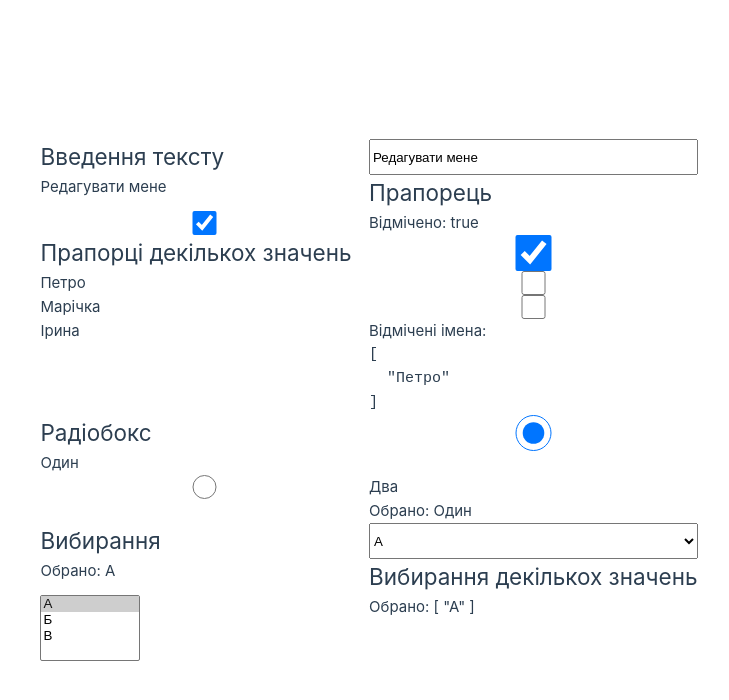
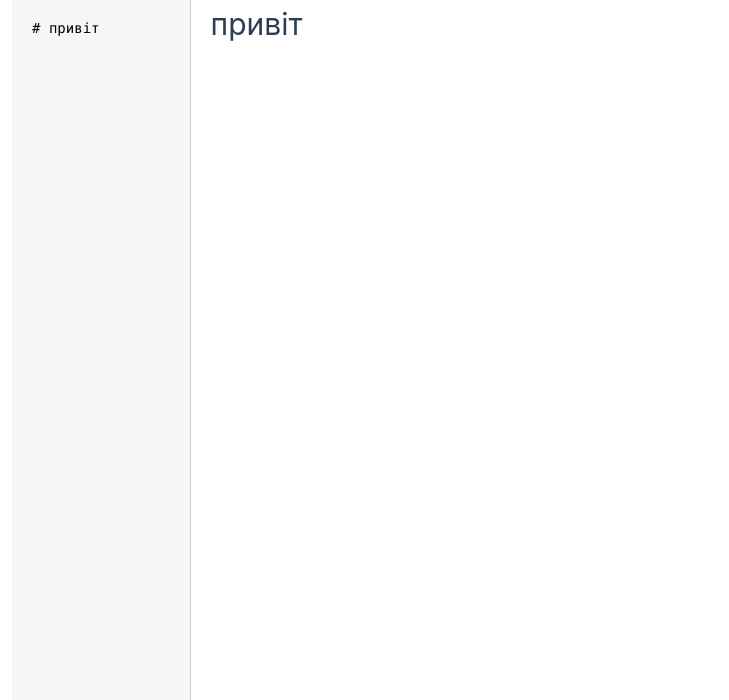
Before and after one commit to Valerii69/Vue-SFC, a Vue app in the folder vue-sfc/: page / in a window 1280 px wide. Shown: the top 700 px of the page, without its empty margins (271-1000 px from the left). Built offline with nearby package versions, Linux system fonts and the light colour scheme.

Commit message:
added code

```diff
--- a/vue-sfc/src/App.vue
+++ b/vue-sfc/src/App.vue
@@ -245,7 +245,7 @@ const list = ref([1, 2, 3])
 </template> -->
 
 <!--Ми можемо створювати двосторонні зв'язки між вхідними даними стану та форми за допомогою директиви v-model.-->
-<script setup>
+<!-- <script setup>
 import { ref } from 'vue'
 
 const text = ref('Редагувати мене')
@@ -264,7 +264,7 @@ const multiSelected = ref(['А'])
   <input type="checkbox" id="checkbox" v-model="checked">
   <label for="checkbox">Відмічено: {{ checked }}</label>
 
-  <!--  кілька прапорців можуть бути прив'язані до одного значення v-model масиву  -->
+
   <h2>Прапорці декількох значень</h2>
   <input type="checkbox" id="petro" value="Петро" v-model="checkedNames">
   <label for="petro">Петро</label>
@@ -301,4 +301,84 @@ const multiSelected = ref(['А'])
     <option>В</option>
   </select>
   <span>Обрано: {{ multiSelected }}</span>
+</template> -->
+
+<!--
+Тут ми показуємо найпростіший можливий компонент, який приймає реквізит і рендерить його.
+Дізнайтеся більше про компоненти в посібнику!
+-->
+<!-- <script setup>
+import { ref } from 'vue'
+import ChildComp from './components/ChildComp.vue'
+
+const itemsList = ref([
+  { id: 0, text: 'Овочі' },
+  { id: 1, text: 'Сир' },
+  { id: 2, text: 'Щось інше, що їдять люди' }
+])
+</script>
+
+<template>
+  <ol>
+    <ChildComp v-for="item in itemsList" :todo="item" :key="item.id"></ChildComp>
+  </ol>
+</template> -->
+
+<!--
+Простий редактор коду.
+-->
+<script setup>
+import { marked } from 'marked'
+import { debounce } from 'lodash-es'
+import { ref, computed } from 'vue'
+
+const input = ref('# привіт')
+
+const output = computed(() => marked(input.value))
+
+const update = debounce((e) => {
+  input.value = e.target.value
+}, 100)
+</script>
+
+<template>
+  <div class="editor">
+    <textarea class="input" :value="input" @input="update"></textarea>
+    <div class="output" v-html="output"></div>
+  </div>
 </template>
+
+<style>
+body {
+  margin: 0;
+}
+
+.editor {
+  height: 100vh;
+  display: flex;
+}
+
+.input,
+.output {
+  overflow: auto;
+  width: 50%;
+  height: 100%;
+  box-sizing: border-box;
+  padding: 0 20px;
+}
+
+.input {
+  border: none;
+  border-right: 1px solid #ccc;
+  resize: none;
+  outline: none;
+  background-color: #f6f6f6;
+  font-size: 14px;
+  font-family: 'Monaco', courier, monospace;
+  padding: 20px;
+}
+
+code {
+  color: #f66;
+}
+</style>
```
Also changed, not shown: vue-sfc/src/components/ChildComp.vue (+17 -0 lines).
